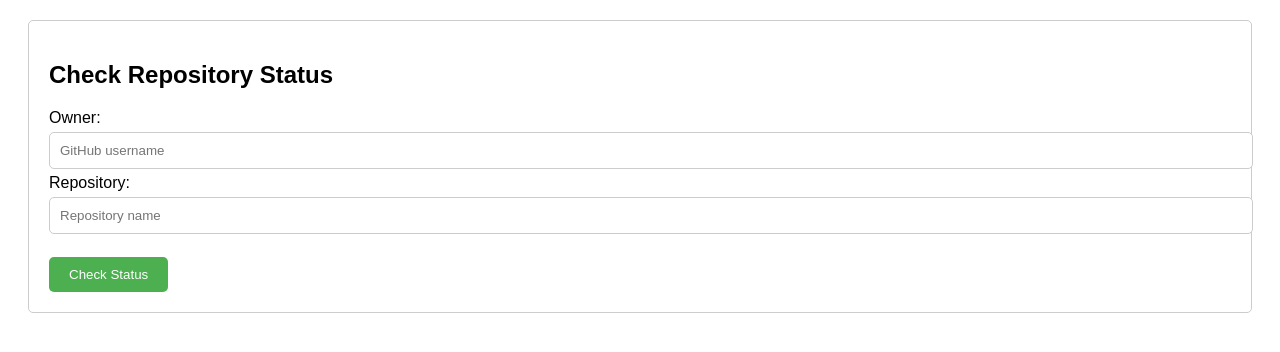
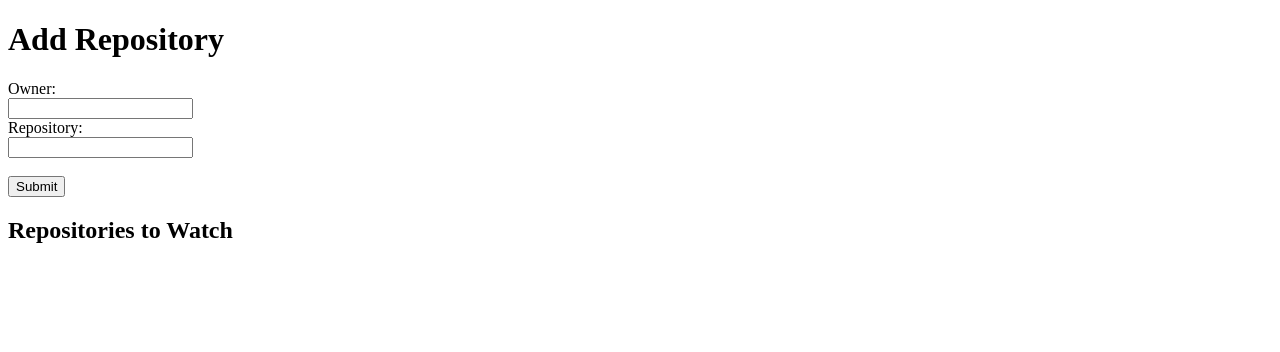
Before and after one commit to M3rofio/Repo-Checker, a Flask app: page / in a window 1280 px wide. Shown: the top 352 px of the page. Run offline with Flask 2, Linux system fonts and the light colour scheme.

Commit message:
Update index.html

```diff
--- a/templates/index.html
+++ b/templates/index.html
@@ -3,85 +3,22 @@
 <head>
     <meta charset="UTF-8">
     <meta name="viewport" content="width=device-width, initial-scale=1.0">
-    <title>Check Repository Status</title>
-    <style>
-        body {
-            font-family: Arial, sans-serif;
-        }
-
-        .form-container {
-            margin: 20px;
-            padding: 20px;
-            border: 1px solid #ccc;
-            border-radius: 5px;
-        }
-
-        input[type="text"] {
-            width: 100%;
-            padding: 10px;
-            margin: 5px 0;
-            border: 1px solid #ccc;
-            border-radius: 5px;
-        }
-
-        input[type="submit"] {
-            background-color: #4CAF50;
-            color: white;
-            padding: 10px 20px;
-            border: none;
-            border-radius: 5px;
-            cursor: pointer;
-        }
-
-        .status-container {
-            margin-top: 20px;
-        }
-    </style>
+    <title>Add Repository</title>
 </head>
 <body>
-    <div class="form-container">
-        <h2>Check Repository Status</h2>
-        <form id="repoForm">
-            <label for="owner">Owner:</label><br>
-            <input type="text" id="owner" name="owner" placeholder="GitHub username"><br>
-            <label for="repo">Repository:</label><br>
-            <input type="text" id="repo" name="repo" placeholder="Repository name"><br><br>
-            <input type="submit" value="Check Status">
-        </form>
-    </div>
-
-    <div class="status-container" id="statusContainer">
-        <!-- Status will be displayed here -->
-    </div>
-
-    <script>
-        const form = document.getElementById('repoForm');
-        const statusContainer = document.getElementById('statusContainer');
-
-        form.addEventListener('submit', async (e) => {
-            e.preventDefault();
-
-            const owner = document.getElementById('owner').value.trim();
-            const repo = document.getElementById('repo').value.trim();
-
-            if (owner && repo) {
-                try {
-                    const response = await fetch(`https://api.github.com/repos/${owner}/${repo}`);
-                    const data = await response.json();
-
-                    if (response.ok) {
-                        statusContainer.innerHTML = `<p><strong>${owner}/${repo}</strong> exists.</p>`;
-                    } else {
-                        statusContainer.innerHTML = `<p><strong>${owner}/${repo}</strong> does not exist.</p>`;
-                    }
-                } catch (error) {
-                    console.error('Error fetching repository status:', error);
-                    statusContainer.innerHTML = `<p>Failed to check status. Please try again later.</p>`;
-                }
-            } else {
-                statusContainer.innerHTML = `<p>Please provide both owner and repository name.</p>`;
-            }
-        });
-    </script>
+    <h1>Add Repository</h1>
+    <form action="/" method="post">
+        <label for="owner">Owner:</label><br>
+        <input type="text" id="owner" name="owner"><br>
+        <label for="repo">Repository:</label><br>
+        <input type="text" id="repo" name="repo"><br><br>
+        <input type="submit" value="Submit">
+    </form>
+    <h2>Repositories to Watch</h2>
+    <ul>
+        {% for repository in repositories %}
+            <li>{{ repository.owner }} / {{ repository.repo }}</li>
+        {% endfor %}
+    </ul>
 </body>
 </html>
```
